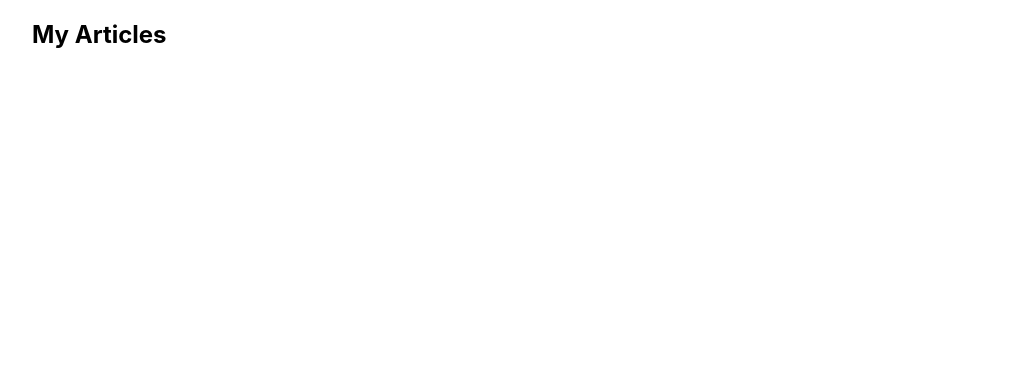
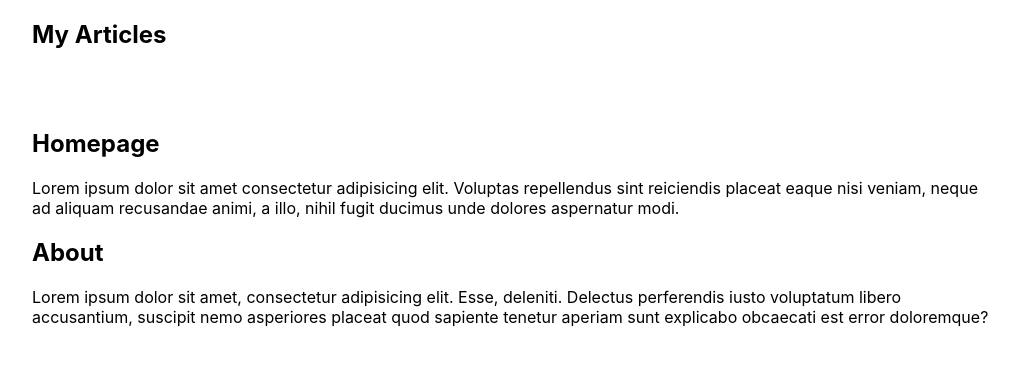
Before and after one commit to dgarcia1724/Multipage-site-v2, a React (Vite) app: page /about in a window 1280 px wide. Shown: the top 366 px of the page, without its empty margins (128-1147 px from the left). Built offline with nearby package versions, Linux system fonts and the light colour scheme.

Commit message:
71. fresh start

```diff
--- a/package.json
+++ b/package.json
@@ -11,7 +11,8 @@
   },
   "dependencies": {
     "react": "^18.2.0",
-    "react-dom": "^18.2.0"
+    "react-dom": "^18.2.0",
+    "react-router-dom": "5.1"
   },
   "devDependencies": {
     "@types/react": "^18.2.37",
--- a/src/App.jsx
+++ b/src/App.jsx
@@ -1,11 +1,29 @@
 import "./App.css";
+import { BrowserRouter, Route } from "react-router-dom";
+
+// page components
+import Home from "./pages/Home";
+import Contact from "./pages/Contact";
+import About from "./pages/About";
 
 function App() {
   return (
     <div className="App">
-      <nav>
-        <h1>My Articles</h1>
-      </nav>
+      <BrowserRouter>
+        <nav>
+          <h1>My Articles</h1>
+        </nav>
+
+        <Route path="/">
+          <Home />
+        </Route>
+        <Route path="/about">
+          <About />
+        </Route>
+        <Route path="/contact">
+          <Contact />
+        </Route>
+      </BrowserRouter>
     </div>
   );
 }
--- /dev/null
+++ b/src/pages/About.jsx
@@ -0,0 +1,15 @@
+function About() {
+  return (
+    <div>
+      <h2>About</h2>
+      <p>
+        Lorem ipsum dolor sit amet, consectetur adipisicing elit. Esse,
+        deleniti. Delectus perferendis iusto voluptatum libero accusantium,
+        suscipit nemo asperiores placeat quod sapiente tenetur aperiam sunt
+        explicabo obcaecati est error doloremque?
+      </p>
+    </div>
+  );
+}
+
+export default About;
--- /dev/null
+++ b/src/pages/Contact.jsx
@@ -0,0 +1,15 @@
+function Contact() {
+  return (
+    <div>
+      <h2>Contact</h2>
+      <p>
+        Lorem ipsum dolor sit amet consectetur, adipisicing elit. Maiores
+        debitis optio quasi maxime quos? Tempore officiis commodi reprehenderit,
+        mollitia velit quasi molestias facilis rem voluptate ab provident, amet
+        explicabo odio.
+      </p>
+    </div>
+  );
+}
+
+export default Contact;
--- /dev/null
+++ b/src/pages/Home.jsx
@@ -0,0 +1,15 @@
+function Home() {
+  return (
+    <div>
+      <h2>Homepage</h2>
+      <p>
+        Lorem ipsum dolor sit amet consectetur adipisicing elit. Voluptas
+        repellendus sint reiciendis placeat eaque nisi veniam, neque ad aliquam
+        recusandae animi, a illo, nihil fugit ducimus unde dolores aspernatur
+        modi.
+      </p>
+    </div>
+  );
+}
+
+export default Home;
```
Also changed, not shown: 1 other file (tests, documents, lock files or other folders).
